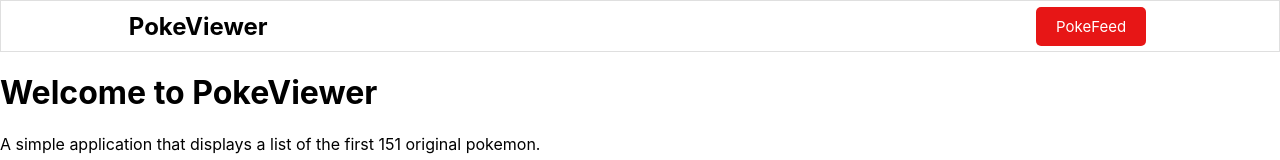
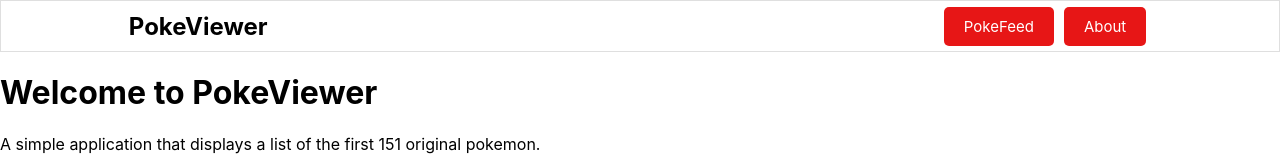
Before and after one commit to justinctollison/phase3frontend, a React (Create React App) app: page / in a window 1280 px wide. Shown: the top 160 px of the page. Built offline with nearby package versions, Linux system fonts and the light colour scheme; no server answers.

Commit message:
Some more styling.

```diff
--- a/src/components/Navbar.js
+++ b/src/components/Navbar.js
@@ -13,6 +13,9 @@
                     <Link to="/pokemon" className='btn'>
                         PokeFeed
                     </Link>
+                    <Link to="/" className='btn'>
+                        About
+                    </Link>
                 </div>
             </div>
         </nav>
```
